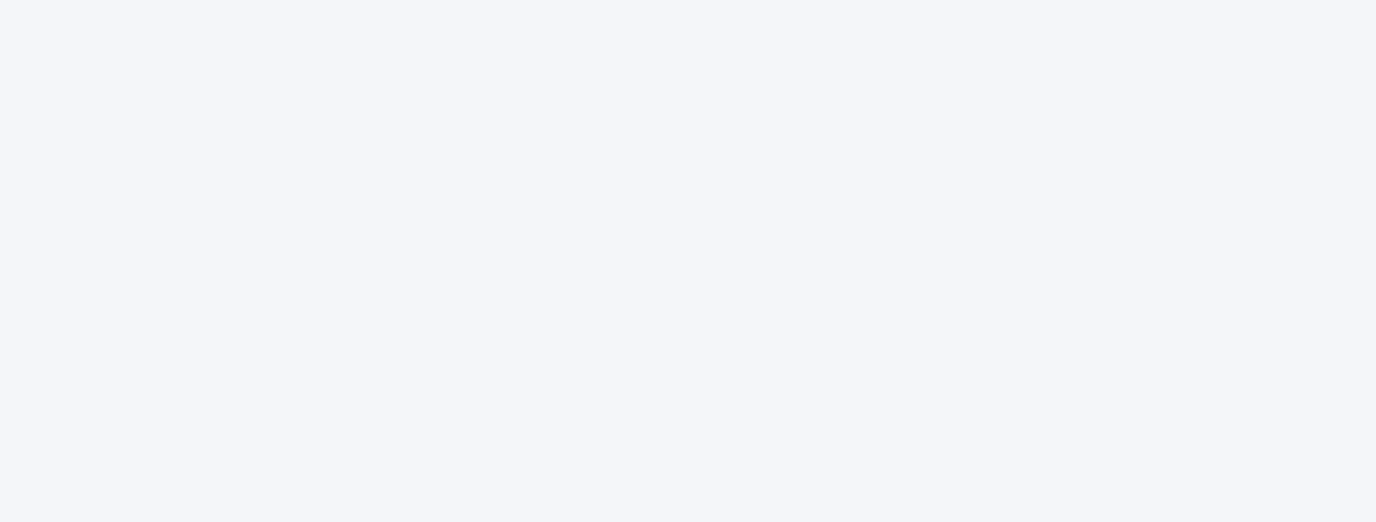
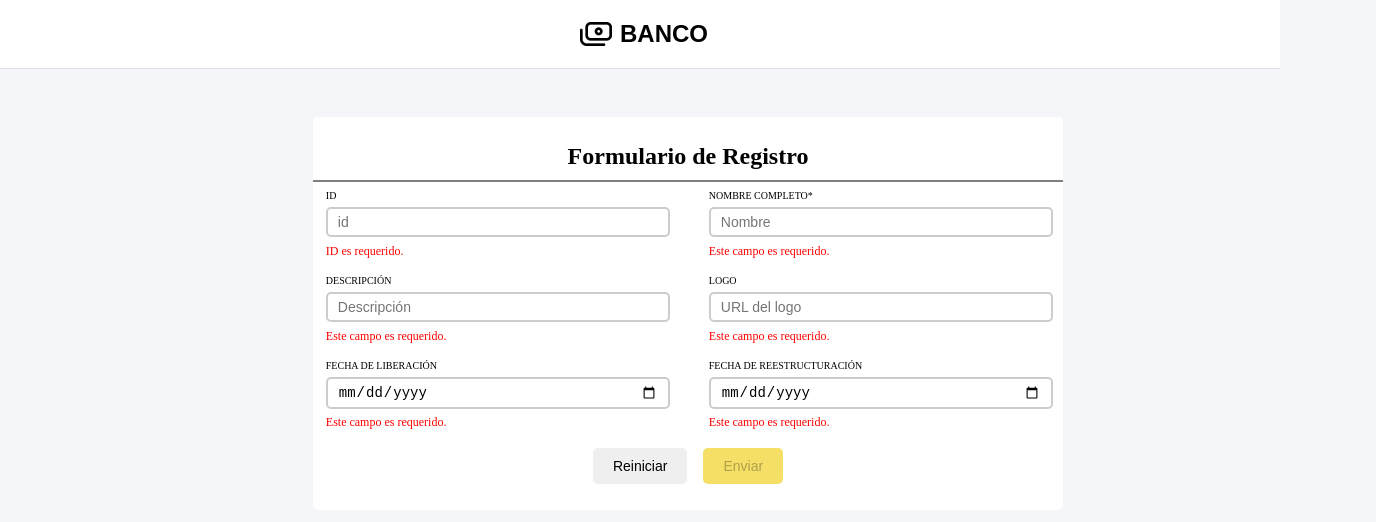
Before and after one commit to intinazca/IntiNazcaPazanCarrera, an Angular app: page /create-product in a window 1280 px wide. Before the commit this address led to /. Shown: the top 522 px of the page, 1376 px wide, since content can reach past the window. Built offline with nearby package versions, Linux system fonts and the light colour scheme.

Commit message:
ajustes globales aplicativo

```diff
--- a/src/app/app.component.html
+++ b/src/app/app.component.html
@@ -1,3 +1,4 @@
 <div class="app-container">
+  <app-header></app-header>
   <router-outlet></router-outlet>
 </div>
--- a/src/app/app.routing.ts
+++ b/src/app/app.routing.ts
@@ -14,6 +14,10 @@ const routes: Routes = [
         path: 'home',
         component: ViewProductComponent
     },
+    {
+        path: 'create-product',
+        component: createProductComponent
+    },
 
 ];
 
--- a/src/app/interface/interface.ts
+++ b/src/app/interface/interface.ts
@@ -6,3 +6,60 @@ export interface Product {
   date_release: string;
   logo: string;
 }
+
+export interface toastInterface {
+  message: string;
+  duration: number;
+  type: 'success' | 'error' | 'warning';
+}
+
+export interface DataAlert {
+  /**
+   * @description Tipo de alert a mostrar, recibe 5 valores 'done', 'warning', 'info', 'error' y 'question', (string) (obligatorio)
+   */
+  tipo?: string;
+  /**
+   * @description Titulo del alert, (string) (obligatorio)
+   */
+  titulo: string;
+  /**
+   * @description TContenido del alert, (string) (obligatorio)
+   */
+  mensaje?: string;
+  /**
+   * @description Texto que aparecerá en en el primer botón del dialog, (string) (obligatorio)
+   */
+  boton: string;
+  /**
+   * @description Texto que aparecerá en en el segundo botón del dialog, (opcional)
+   */
+  boton1?: string;
+  /**
+   * @description Valida si el alert lleva un input
+   */
+  input: boolean;
+  /**
+* @description Valida el tipo de input en el alert, 'number', 'password', 'email', 'text' : default 'number'
+*/
+  type?: string;
+  /**
+   * @description Valor inicial del input
+   */
+  valorInicialInput?: any;
+  /**
+   * @description Icono del input, mira los nombres en https://material.io/resources/icons/ : default 'credit_card'
+   */
+  inputIcon?: string;
+  /**
+   * @description Titulo del input : default 'Total a ingresar'
+   */
+  inputText?: string
+  /**
+   * @description Valida si el alert lleva radio
+   */
+  radio?: boolean;
+  /**
+   * @description Items del alert que lleva radiobuttons
+   */
+  itemsRadio?: any;
+}
--- a/src/app/pages/create-product/create-product.component.html
+++ b/src/app/pages/create-product/create-product.component.html
@@ -1 +1 @@
-<p>edit-product works!</p>
+<app-form-product></app-form-product>
--- a/src/app/pages/view-product/view-product.component.html
+++ b/src/app/pages/view-product/view-product.component.html
@@ -1,8 +1,8 @@
-<app-header></app-header>
 <div class="container">
+    <div>
         <div class="container-actions">
-        <input type="text" class="search-input" placeholder="Search..." [(ngModel)]="searchTerm"  (input)="onSearchTermChange()">
-        <button class="btn-agregar">Agregar</button>
+            <input type="text" class="custon-input" placeholder="Search..." [(ngModel)]="searchTerm"  (input)="onSearchTermChange()">
+            <button class="btn btn-agregar" (click)="navigateToCreateProduct()">Agregar</button>
         </div>
 
         <div class="container-table">
@@ -41,3 +41,4 @@
             <p *ngIf="paginatedValues.length === 0">Sin datos disponibles</p>
         </div>
     </div>
+</div>
--- a/src/app/pages/view-product/view-product.component.scss
+++ b/src/app/pages/view-product/view-product.component.scss
@@ -1,22 +1,3 @@
-.search-input {
-  width: 100%;
-  max-width: 300px;
-  padding: 5px 10px;
-  border: 2px solid #ccc;
-  border-radius: 5px;
-  font-size: 14px;
-  background-color: white;
-  outline: none;
-}
-
-.search-input::placeholder {
-  color: #999;
-}
-
-.search-input:focus {
-  border-color: #ccc;
-}
-
 // tabla:
 .table-container {
   overflow: auto;
@@ -63,18 +44,3 @@
   display: flex;
   justify-content: space-between;
 }
-
-
-.btn-agregar {
-  background-color: #f5df66;
-  border: none;
-  border-radius: 5px;
-  padding: 10px 20px;
-  font-size: 14px;
-  cursor: pointer;
-  transition: background-color 0.3s;
-}
-
-.btn-agregar:hover {
-  background-color: #f8e681;
-}
--- a/src/app/pages/view-product/view-product.component.ts
+++ b/src/app/pages/view-product/view-product.component.ts
@@ -1,6 +1,7 @@
 import { Component, OnInit } from '@angular/core';
 import { ProductService } from '../../services/product.service';
 import { Product } from '../../interface/interface';
+import { Router } from '@angular/router';
 
 @Component({
   selector: 'app-view-product',
@@ -14,7 +15,10 @@ export class ViewProductComponent implements OnInit {
   paginatedValues: Product[] = [];
   searchTerm: string = '';
 
-  constructor(private service: ProductService) {}
+  constructor(
+    private service: ProductService,
+    private router: Router
+  ) {}
 
   async ngOnInit() {
     try {
@@ -50,4 +54,8 @@ export class ViewProductComponent implements OnInit {
     return item.id;
   }
 
+  navigateToCreateProduct(){
+    this.router.navigate(['/create-product']);
+  }
+
 }
--- a/src/app/services/product.service.ts
+++ b/src/app/services/product.service.ts
@@ -33,7 +33,7 @@ export class ProductService {
     //crear producto
     postProduct(data: any): Promise<any> {
         return new Promise((resolve, reject) => {
-            this.http.post(`${environment.URL_API}/bp/products`, data)
+            this.http.post(`/bp/products`, data)
                 .subscribe(
                     data => {
                         resolve(data);
@@ -47,7 +47,7 @@ export class ProductService {
     //actualizar prodcuto
     updataProduct(data: any, id: string): Promise<any> {
         return new Promise((resolve, reject) => {
-            this.http.put(`${environment.URL_API}/bp/products/${id}`, data)
+            this.http.put(`/bp/products/${id}`, data)
                 .subscribe(
                     data => {
                         resolve(data);
@@ -61,7 +61,7 @@ export class ProductService {
     //eliminar producto
     deleteProduct(id:any): Promise<any> {
         return new Promise((resolve, reject) => {
-            this.http.delete(`${environment.URL_API}/bp/products/${id}`)
+            this.http.delete(`/bp/products/${id}`)
                 .subscribe(
                     data => {
                         resolve(data);
@@ -76,7 +76,7 @@ export class ProductService {
     //verificar id
     getProductId(id:any): Promise<any> {
         return new Promise((resolve, reject) => {
-            this.http.delete(`${environment.URL_API}/bp/products/verification${id}`)
+            this.http.get(`/bp/products/verification/${id}`)
                 .subscribe(
                     data => {
                         resolve(data);
--- a/src/styles.scss
+++ b/src/styles.scss
@@ -1,24 +1,158 @@
 /* You can add global styles to this file, and also import other style files */
 
-.logo{
+.logo {
     background-color: transparent;
     margin: 0.5rem;
     width: 2rem;
 }
 
-body{
+body {
     background-color: #f4f6f9;
     margin: 0px;
 }
 
-.container{
-    padding: 3rem;
+h2 {
+    margin: 10px 0px;
 }
 
-.container-table{
-margin-top: 1rem;
-margin-bottom: 1rem;
-padding: 1rem;
-background-color: white;
-border-radius: 5px;
+.container {
+    padding: 3rem;
+    display: flex;
+    justify-content: center;
+    width: 100%;
 }
+
+.center{
+    display: flex;
+    align-items: center;
+    justify-content: center;
+    gap: 1rem;
+}
+
+.container-table {
+    margin-top: 1rem;
+    margin-bottom: 1rem;
+    padding: 1rem;
+    background-color: white;
+    border-radius: 5px;
+}
+
+//stylo global para botones
+.btn {
+    border: none;
+    border-radius: 5px;
+    padding: 10px 20px;
+    font-size: 14px;
+    cursor: pointer;
+    transition: background-color 0.3s;
+}
+
+.btn-agregar {
+    background-color: #f5df66;
+}
+
+.btn-agregar:hover {
+    background-color: #f8e681;
+}
+
+// stylos golbales para formularios
+
+.mat-form-field {
+    flex: 1 1 calc(50% - 16px);
+    /* Dos columnas con espacio entre ellas */
+}
+
+@media (max-width: 600px) {
+    .mat-form-field {
+        flex: 1 1 100%;
+        /* Una columna en pantallas pequeñas */
+    }
+}
+
+.container-form {
+    width: 100%;
+    max-width: 750px;
+    padding: 1rem 0rem;
+    background-color: white;
+    border-radius: 5px;
+}
+
+.header-form {
+    text-align: center;
+    border-bottom: 2px solid gray;
+}
+
+.boddy-form {
+    display: flex;
+    flex-direction: column;
+}
+
+.footer-form {
+    display: flex;
+    justify-content: center;
+    gap: 1rem;
+    margin: 10px 0px;
+}
+
+/* Estilos CSS INPUTS */
+.custon-input {
+    width: 100%;
+    max-width: 300px;
+    min-width: 100px;
+    padding: 5px 10px;
+    border: 2px solid #ccc;
+    border-radius: 5px;
+    font-size: 14px;
+    background-color: white;
+    outline: none;
+}
+
+.custon-input::placeholder {
+    color: #999;
+}
+
+.custon-input:focus {
+    border-color: #ccc;
+}
+
+.form-input {
+    width: 100%;
+    max-width: 320px;
+    padding: 5px 10px;
+    border: 2px solid #ccc;
+    border-radius: 5px;
+    margin: 0.4rem 0rem;
+    font-size: 14px;
+    background-color: white;
+    outline: none;
+    transition: border-color 0.3s, box-shadow 0.3s;
+}
+
+.form-input:focus {
+    border-color: #aaa;
+    box-shadow: 0 0 5px rgba(0, 0, 0, 0.2);
+}
+
+.content {
+    display: flex;
+    flex-direction: column;
+    padding: 0.5rem 0.8rem;
+    text-align: left;
+    width: 100%;
+    justify-content: center;
+}
+
+.content mat-label {
+    font-size: 10px;
+}
+
+
+//-----ALERTA-----
+.form-alert {
+    color: red;
+    font-size: 12px;
+}
+
+.form-input.ng-invalid.ng-touched {
+    border-color: red;
+}
```
Lines whose indentation alone changed are shown as unchanged.
